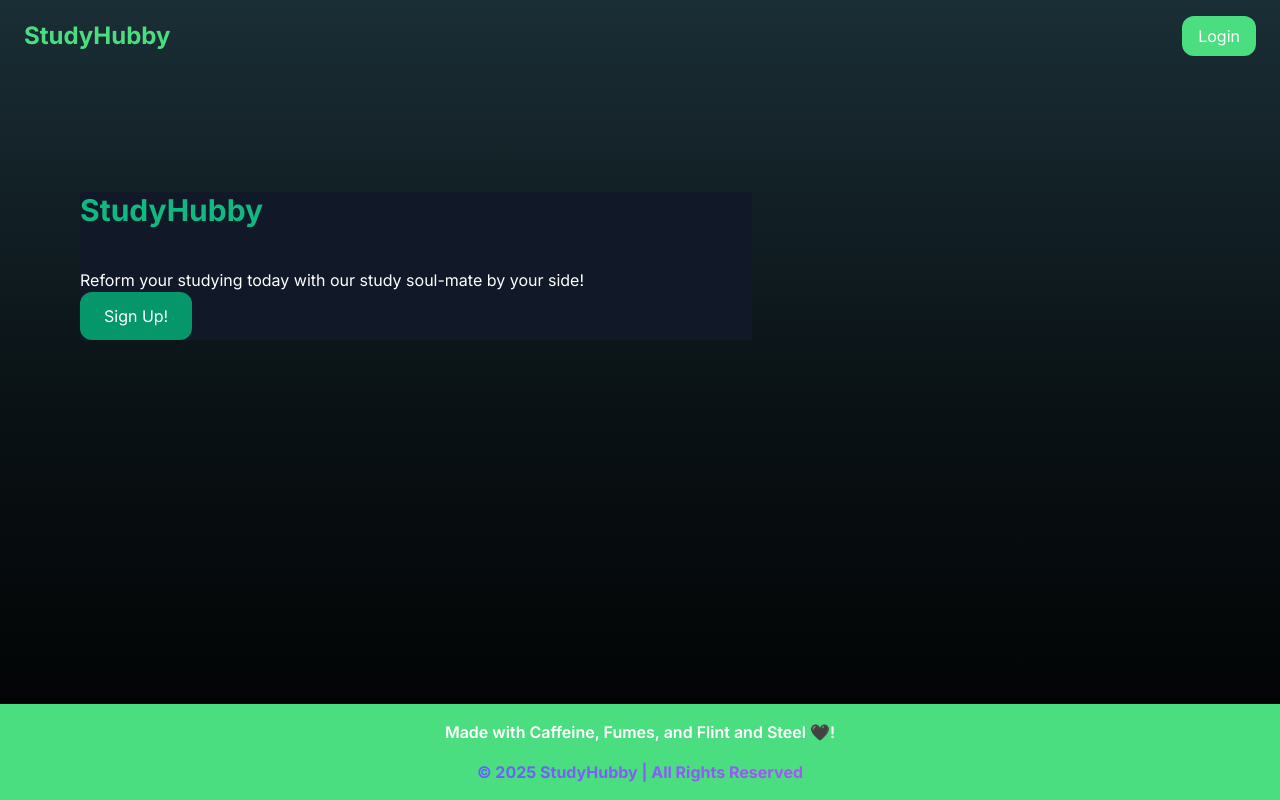
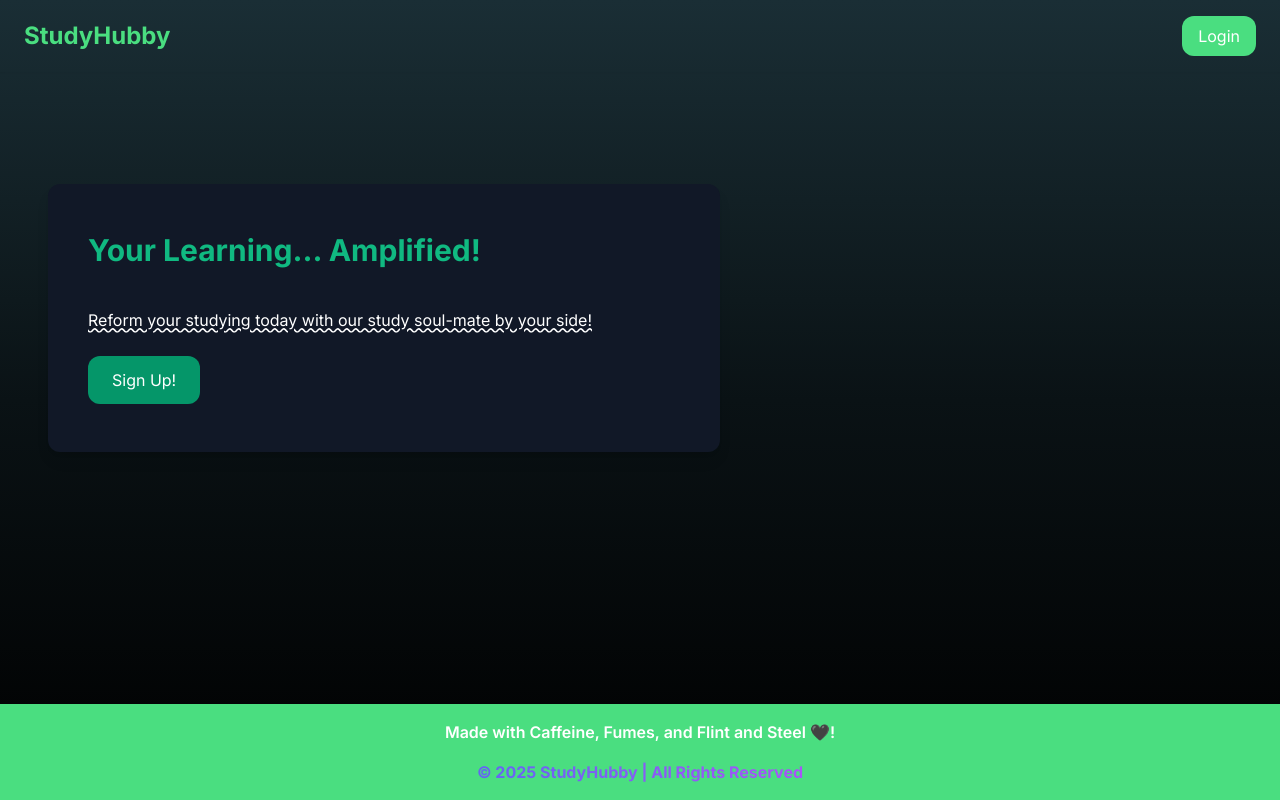
Before and after one commit to StudyHubby/front_end, a Next.js app: page /landing in a window 1280 px wide. Built offline with nearby package versions, Linux system fonts and the light colour scheme.

Commit message:
landing page (75% complete)

```diff
--- a/components/landing.tsx
+++ /dev/null
@@ -1,14 +0,0 @@
-import React from "react";
-import Hero from "./ui/Hero";
-import Footer from "./ui/Footer";
-
-export default function Landing() {
- return(
-        <div className="flex min-h-0">
-        <div className="w-full h-bottom">
-            <Footer />
-        </div>
-            <Hero />
-        </div>
-)
-}
--- a/components/ui/hero.tsx
+++ b/components/ui/hero.tsx
@@ -3,19 +3,20 @@ import React from 'react'
 
 export default function Hero() {
   return (
-    <div className="w-full py-14 px-14">
-      <div className="max-w-2xl space-y-10 text-lef bg-gray-900">
-        <div className="text-3xl font-bold text-emerald-500">StudyHubby</div>
+    <div className="w-full flex justify-start px-6 py-12">
+      <div className="bg-gray-900 text-white rounded-xl shadow-lg px-10 py-12 max-w-2xl w-full space-y-10">
+        <div className="text-3xl font-bold text-emerald-500">Your Learning... Amplified!</div>
 
-        <div className="text-white underline-offset-2">
+        <div className="underline underline-offset-1 decoration-wavy">
           Reform your studying today with our study soul-mate by your side!
         </div>
+
         <Link href="/dashboard">
-          <button className="bg-emerald-600 text-white px-6 py-3 rounded-xl hover:bg-emerald-700 transition">
+          <button className="bg-emerald-600 text-white px-6 py-3 rounded-xl hover:bg-emerald-700 transition mt-6">
             Sign Up!
           </button>
         </Link>
-       </div>
       </div>
+    </div>
   )
 }
```
